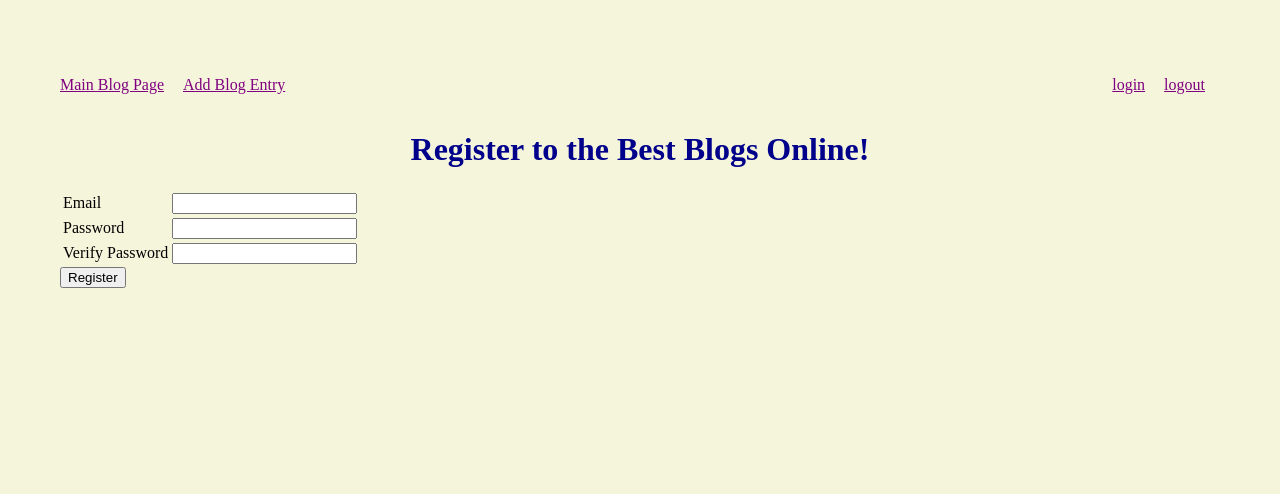
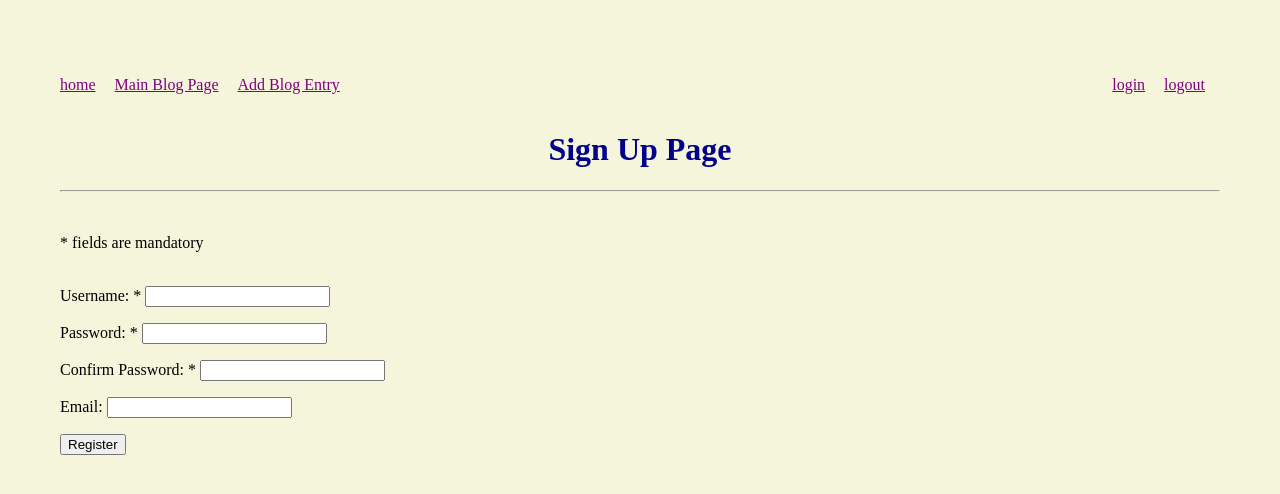
Before and after one commit to karlajagan/tour-zone, a Flask app: page /register in a window 1280 px wide. Shown: the top 494 px of the page. Run offline with Flask 2, Linux system fonts and the light colour scheme.

Commit message:
added users to the blog, validated login and registration

```diff
--- a/main.py
+++ b/main.py
@@ -1,6 +1,7 @@
 from flask import Flask, request, redirect, render_template, session, flash
 from flask_sqlalchemy import SQLAlchemy
 import datetime
+import re
 
 app = Flask(__name__)
 app.config['DEBUG'] = True
@@ -13,7 +14,7 @@ class Blog(db.Model):
 
     blog_id = db.Column(db.Integer, primary_key=True)
     blog_title = db.Column(db.String(100))
-    blog = db.Column(db.String(300))
+    blog = db.Column(db.String(500))
     date_stamp = db.Column(db.DateTime)
     owner_id = db.Column(db.Integer, db.ForeignKey('user.id'))
 
@@ -26,28 +27,56 @@ class Blog(db.Model):
 class User(db.Model):
 
     id = db.Column(db.Integer, primary_key=True)
+    username = db.Column(db.String(100), unique=True)
     email = db.Column(db.String(100), unique=True)
-    password = db.Column(db.String(50))
+    password = db.Column(db.String(100))
     blogs = db.relationship('Blog', backref='owner')
 
-    def __init__(self, email, password):
+    def __init__(self, username, email, password):
+        self.username = username
         self.email = email
         self.password = password
 
+def is_space(word):
+    if ' ' in word:
+        return True
+    else:
+        return False
+
+def validate_field(field,text):
+    error = ""
+    if field == "" and text != "Email ":
+        error = text+"must not be empty"
+    elif is_space(field):
+        error = text+"should not contain spaces"
+        field = ""
+    else:
+        if len(field) <= 3 or len(field) >= 20:
+            error = text+"must have between 3 and 20 characters"
+            field = ""
+    return error, field
+
+def validate_email_re(field):
+    pattern = re.compile(r"(^[a-zA-Z0-9_.+-]+@[a-zA-Z0-9-]+\.[a-zA-Z0-9-.]+$)")
+    if pattern.match(field):
+        return ""
+    else:
+        return "email not valid"
+
 @app.before_request
 def require_login():
-    allowed_routes = ['login', 'register']
-    if request.endpoint not in allowed_routes and 'email' not in session:
-        return redirect('/login')
+    allowed_routes = ['login', 'register', 'index', 'blog_list']
+    if request.endpoint not in allowed_routes and 'username' not in session:
+        return redirect('/')
 
 @app.route('/login', methods=['POST', 'GET'])
 def login():
     if request.method == 'POST':
-        email = request.form['email']
+        username = request.form['username']
         password = request.form['password']
-        user = User.query.filter_by(email=email).first()
+        user = User.query.filter_by(username=username).first()
         if user and user.password == password:
-            session['email'] = email
+            session['username'] = username
             flash('logged in')
             return redirect('/blog')
         else:
@@ -58,31 +87,79 @@ def login():
 @app.route('/register', methods=['POST', 'GET'])
 def register():
     if request.method == 'POST':
+        username = request.form['username']
         email = request.form['email']
         password = request.form['password']
         verify = request.form['verify']
 
-        existing_user = User.query.filter_by(email=email).first()
+        username_error = ''
+        password_error = ''
+        validate_error = ''
+        email_error = ''
+
+        existing_user = User.query.filter_by(username=username).first()
 
         if not existing_user:
-            new_user = User(email,password)
-            db.session.add(new_user)
-            db.session.commit()
-            session['email'] = email
-            return redirect('/blog')
+
+            username_error, username = validate_field(username,"Username ")
+
+            password_error, password = validate_field(password,"Password ")
+
+            validate_error, val_password = validate_field(verify,"Password ")
+
+            if verify != password:
+                validate_error = "The passwords are not matching"
+                password = ""
+                verify = ""
+
+            if email != '':
+                email_error, email = validate_field(email,"Email ")
+                if email_error == "":
+                    email_error = validate_email_re(email)
+                    if email_error != "":
+                        email = ""
+            if not username_error and not password_error and \
+                not validate_error and not email_error:
+                password = ""
+                val_password = ""
+                new_user = User(username,email,password)
+                db.session.add(new_user)
+                db.session.commit()
+                session['username'] = username
+                return redirect('/blog')
+            else:
+                return render_template('register.html',
+                    title="Register", username_error = username_error,
+                    password_error =password_error,
+                    validate_error=validate_error,
+                    email_error=email_error, username = username,
+                    password = "", verify = "",
+                    email = email)
+
         else:
             return '<h1>Duplicate user </h1>'
 
-    return render_template('register.html')
+    return render_template('register.html',
+                    title="Register", username_error = '',
+                    password_error ='',
+                    validate_error='',
+                    email_error='', username = '',
+                    password = '', verify = '',
+                    email = '')
 
 @app.route('/logout')
 def logout():
-    del session['email']
-    return redirect('/login')
+    del session['username']
+    return redirect('/')
 
-@app.route('/blog', methods=['GET'])
+@app.route("/", methods=['GET'])
 def index():
+    users = User.query.all()
+    return render_template("display_users.html", title = "Blog authors", users=users)
 
+@app.route('/blog', methods=['GET', 'POST'])
+def blog_list():
+#this has to list all the users so we can list all their blogs
     blog_id = request.args.get('blog_id', '')
     if blog_id == "":
         blogs = Blog.query.order_by(Blog.blog_id.desc()).all()
@@ -105,7 +182,7 @@ def add_blog():
 @app.route('/newpost', methods=['POST'])
 def added_blog():
 
-    owner = User.query.filter_by(email=session['email']).first()
+    owner = User.query.filter_by(username=session['username']).first()
     date_stamp = datetime.datetime.now()
     blog_title = request.form['blog_title']
     blog = request.form['blog']
--- a/templates/base.html
+++ b/templates/base.html
@@ -12,7 +12,7 @@
                 <li><a href="/logout">logout</a></li>
             </ul>
             <ul>
-                <!-- <li><a href="/">home</a></li> -->
+                <li><a href="/">home</a></li>
                 <li><a href="/blog">Main Blog Page</a></li>
                 <li><a href="/newpost">Add Blog Entry</a></li>
             </ul>
--- a/templates/display_blogs.html
+++ b/templates/display_blogs.html
@@ -3,14 +3,14 @@
 {% block content %}
 <h1>{{title}}</h1>
 <hr>
-{% if blogs|length == 0 %}
-    <p>No blogs added</p>
+    {% if blogs|length == 0 %}
+        <p>No blogs added</p>
     {% else %}
-
         <ul>
             {% for blog in blogs %}
             <h2><a href="/blog?blog_id={{blog.blog_id}}">{{blog.blog_title}}</a></h2>
             <p>{{blog.blog}}</p>
+            <p>author by </p>
             <hr>
             {% endfor %}
         </ul>
--- a/templates/login.html
+++ b/templates/login.html
@@ -6,9 +6,9 @@
 <form action="/login" method="post">
     <table>
         <tr>
-            <td><label for="email">Email</label></td>
+            <td><label for="username">Username</label></td>
             <td>
-                <input name="email" type="email" value="{{ email }}">
+                <input name="username" type="username" value="{{ username }}">
             </td>
         </tr>
         <tr>
--- a/templates/register.html
+++ b/templates/register.html
@@ -1,28 +1,30 @@
 {% extends "base.html" %}
+{% block content %}
+    <form action='/register' method='post'>
+        <h1>Sign Up Page</h1>
+        <hr>
+        <br>
+        <p>* fields are mandatory</p>
+        <br>
+        <label>Username: *
+            <input name="username" type="text" value='{{username}}'/>
+        </label>
+            <p class="error">{{username_error}}</p>
+        <label>Password: *
+            <input name="password" type="password"  value='{{password}}'/>
+        </label>
+            <p class="error">{{password_error}}</p>
+        <label>Confirm Password: *
+                <input name="verify" type="password" value='{{verify}}'/>
+        </label>
+            <p class="error">{{validate_error}}</p>
+        <label>Email:
+                <input name="email" type="text" value='{{email}}' />
+        </label>
+            <p class="error">{{email_error}}</p>
+        <input type = "submit" value="Register" />
+        <br>
 
-{% block content %}
-<h1>Register to the Best Blogs Online!</h1>
-<form action="/register" method="post">
-    <table>
-        <tr>
-            <td><label for="email">Email</label></td>
-            <td>
-                <input name="email" type="email" value="{{ email }}">
-            </td>
-        </tr>
-        <tr>
-            <td><label for="password">Password</label></td>
-            <td>
-                <input name="password" type="password">
-            </td>
-        </tr>
-        <tr>
-            <td><label for="verify">Verify Password</label></td>
-            <td>
-                <input name="verify" type="password">
-            </td>
-        </tr>
-    </table>
-    <input type="submit" value="Register">
-</form>
+    </form>
+
 {% endblock %}
```
Also changed, not shown: templates/display_users.html (added, +20 -0 lines).
